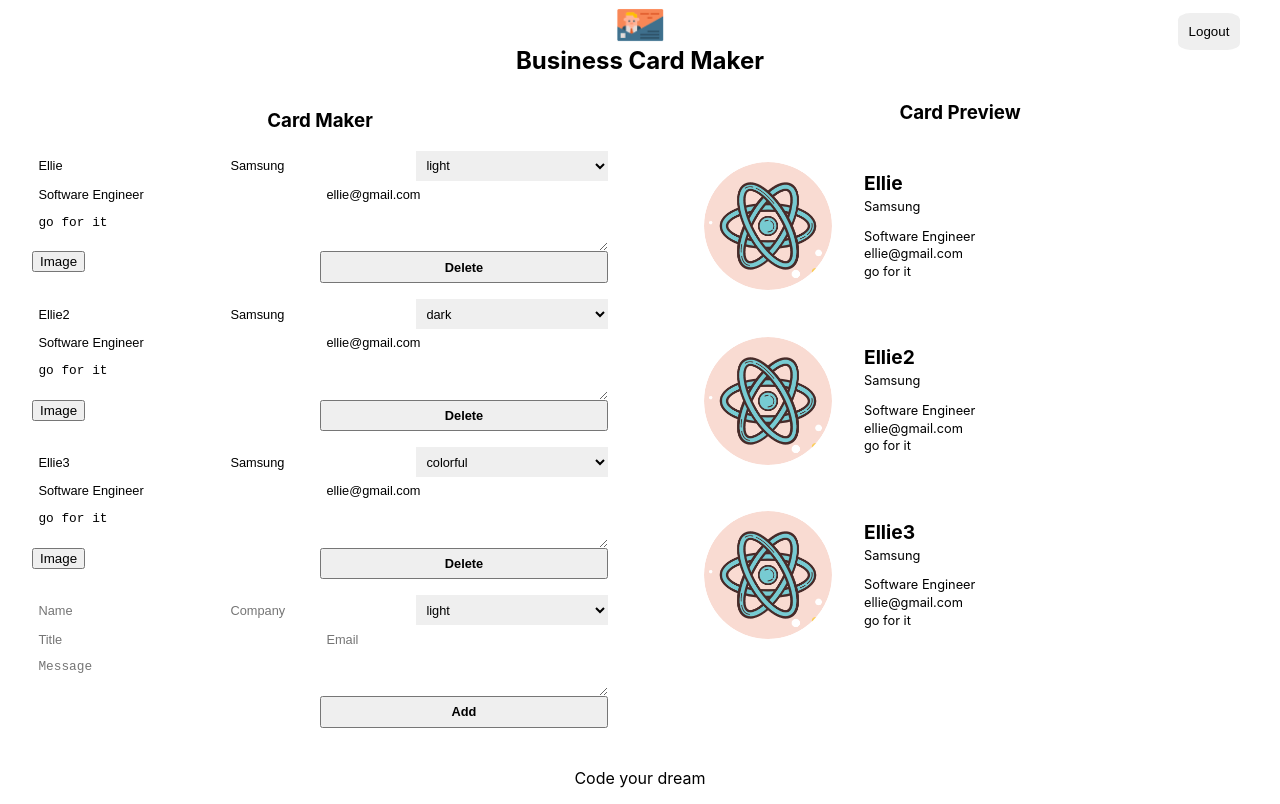
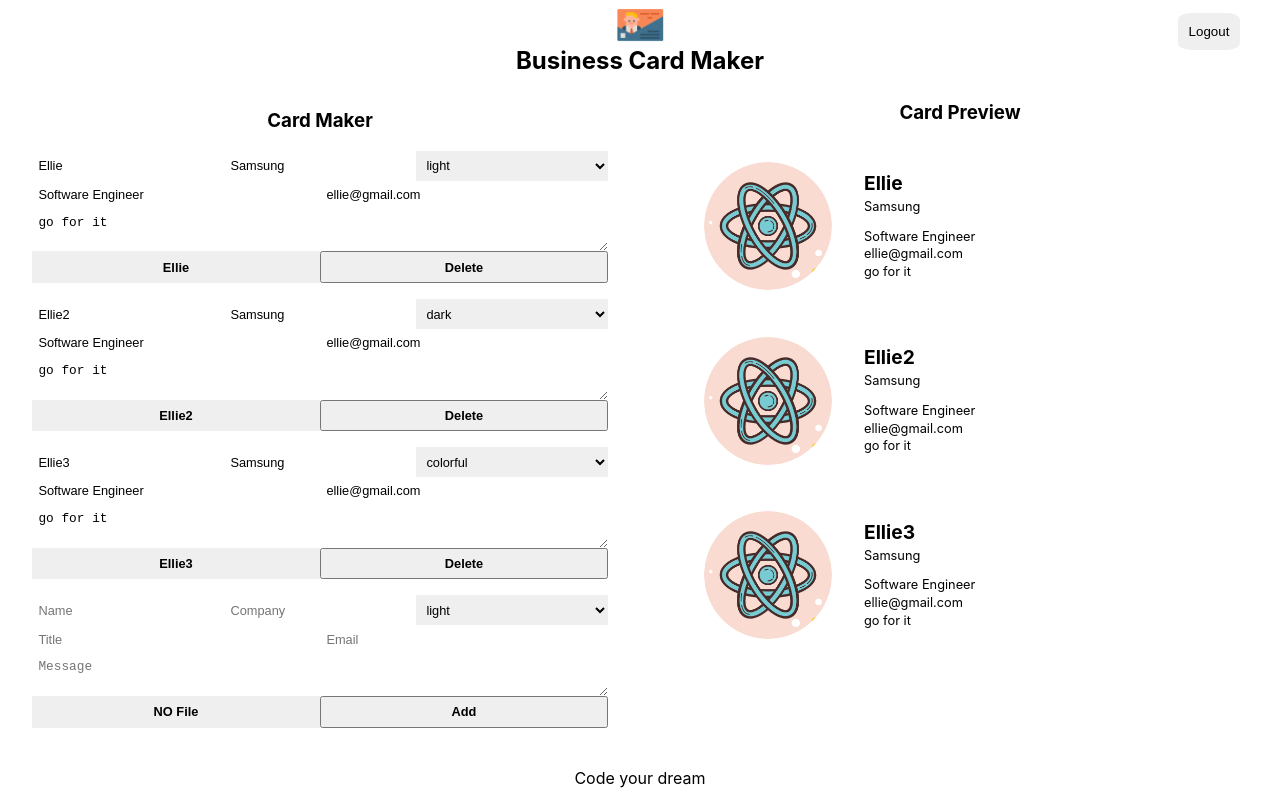
Before and after one commit to wwwkimminja/react_Business-card-maker, a React (Create React App) app: page /maker in a window 1280 px wide. Built offline with nearby package versions, Linux system fonts and the light colour scheme; no server answers; sample sign-in values are in the browser's storage.

Commit message:
handle image uploading

```diff
--- a/src/components/card_add_form/card_add_form.js
+++ b/src/components/card_add_form/card_add_form.js
@@ -1,4 +1,4 @@
-import React, { useRef } from 'react';
+import React, { useRef, useState } from 'react';
 import styles from './card_add_form.module.css';
 import Button from '../button/button';
 
@@ -10,43 +10,81 @@
     const titleRef = useRef();
     const emailRef = useRef();
     const messageRef = useRef();
+    const [file, setFile] = useState({ fileName: null, fileURL: null });
 
-    const onSubmit = (event) => {
+    const onFileChange = file => {
+        console.log(file);
+        setFile({
+            fileName: file.name,
+            fileURL: file.url,
+        });
+    };
+
+    const onSubmit = event => {
         event.preventDefault();
         const card = {
-            id: Date.now(),//uuid
-            name: nameRef.current.value || "",
-            company: companyRef.current.value || "",
+            id: Date.now(), //uuid
+            name: nameRef.current.value || '',
+            company: companyRef.current.value || '',
             theme: themeRef.current.value,
-            title: titleRef.current.value || "",
-            email: emailRef.current.value || "",
-            message: messageRef.current.value || "",
-            fileName: "",
-            fileURL: "",
+            title: titleRef.current.value || '',
+            email: emailRef.current.value || '',
+            message: messageRef.current.value || '',
+            fileName: file.fileName || '',
+            fileURL: file.fileURL || '',
         };
         formRef.current.reset();
+        setFile({ fileName: null, fileURL: null });
         onAdd(card);
-
     };
     return (
         <form ref={formRef} className={styles.form}>
-            <input ref={nameRef} className={styles.input} type="text" name="name" placeholder="Name" />
             <input
-                ref={companyRef} className={styles.input}
+                ref={nameRef}
+                className={styles.input}
+                type="text"
+                name="name"
+                placeholder="Name"
+            />
+            <input
+                ref={companyRef}
+                className={styles.input}
                 type="text"
                 name="company"
                 placeholder="Company"
             />
-            <select ref={themeRef} className={styles.select} name="theme" placeholder="Theme" >
+            <select
+                ref={themeRef}
+                className={styles.select}
+                name="theme"
+                placeholder="Theme"
+            >
                 <option placeholder="light">light</option>
                 <option placeholder="dark">dark</option>
                 <option placeholder="colorful">colorful</option>
             </select>
-            <input ref={titleRef} className={styles.input} type="text" name="title" placeholder="Title" />
-            <input ref={emailRef} className={styles.input} type="text" name="email" placeholder="Email" />
-            <textarea ref={messageRef} className={styles.textarea} name="message" placeholder="Message" />
+            <input
+                ref={titleRef}
+                className={styles.input}
+                type="text"
+                name="title"
+                placeholder="Title"
+            />
+            <input
+                ref={emailRef}
+                className={styles.input}
+                type="text"
+                name="email"
+                placeholder="Email"
+            />
+            <textarea
+                ref={messageRef}
+                className={styles.textarea}
+                name="message"
+                placeholder="Message"
+            />
             <div className={styles.fileInput}>
-                <fileInput />
+                <FileInput name={file.fileName} onFileChange={onFileChange} />
             </div>
             <Button name="Add" onClick={onSubmit} />
         </form>
--- a/src/components/card_edit_form/card_edit_form.js
+++ b/src/components/card_edit_form/card_edit_form.js
@@ -5,10 +5,11 @@
 const CardEditForm = ({ FileInput, card, updateCard, deleteCard }) => {
     const nameRef = useRef();
     const companyRef = useRef();
+    const themeRef = useRef();
     const titleRef = useRef();
     const emailRef = useRef();
     const messageRef = useRef();
-    const themeRef = useRef();
+
     const {
         name,
         company,
@@ -19,10 +20,16 @@
         fileName,
         fileURL,
     } = card;
-    const onSubmit = () => {
-        deleteCard(card);
+
+    const onFileChange = file => {
+        updateCard({
+            ...card,
+            fileName: file.name,
+            fileURL: file.url,
+        });
     };
-    const onChange = (event) => {
+
+    const onChange = event => {
         if (event.currentTarget == null) {
             return;
         }
@@ -31,26 +38,66 @@
             ...card,
             [event.currentTarget.name]: event.currentTarget.value,
         });
-    }
+    };
+
+    const onSubmit = () => {
+        deleteCard(card);
+    };
+
     return (
         <form className={styles.form}>
-            <input ref={nameRef} onChange={onChange} className={styles.input} type="text" name="name" value={name} />
-            <input ref={companyRef} onChange={onChange}
+            <input
+                className={styles.input}
+                type="text"
+                name="name"
+                ref={nameRef}
+                value={name}
+                onChange={onChange}
+            />
+            <input
                 className={styles.input}
                 type="text"
                 name="company"
+                ref={companyRef}
                 value={company}
+                onChange={onChange}
             />
-            <select ref={themeRef} onChange={onChange} className={styles.select} name="theme" value={theme}>
+            <select
+                className={styles.select}
+                name="theme"
+                ref={themeRef}
+                value={theme}
+                onChange={onChange}
+            >
                 <option value="light">light</option>
                 <option value="dark">dark</option>
                 <option value="colorful">colorful</option>
             </select>
-            <input ref={titleRef} onChange={onChange} className={styles.input} type="text" name="title" value={title} />
-            <input ref={emailRef} onChange={onChange} className={styles.input} type="text" name="email" value={email} />
-            <textarea ref={messageRef} onChange={onChange} className={styles.textarea} name="message" value={message} />
+            <input
+                className={styles.input}
+                type="text"
+                name="title"
+                ref={titleRef}
+                value={title}
+                onChange={onChange}
+            />
+            <input
+                className={styles.input}
+                type="text"
+                name="email"
+                ref={emailRef}
+                value={email}
+                onChange={onChange}
+            />
+            <textarea
+                className={styles.textarea}
+                ref={messageRef}
+                name="message"
+                value={message}
+                onChange={onChange}
+            />
             <div className={styles.fileInput}>
-                <FileInput />
+                <FileInput name={name} onFileChange={onFileChange} />
             </div>
             <Button name="Delete" onClick={onSubmit} />
         </form>
--- a/src/components/image_file_input/image_file_input.js
+++ b/src/components/image_file_input/image_file_input.js
@@ -1,5 +1,25 @@
-import React from 'react';
+import React, { useRef } from 'react';
+import styles from './image_file_input.module.css';
 
-const ImageFileInput = ({ imageUploader }) => <button>Image</button>
+const ImageFileInput = ({ imageUploader, name, onFileChange }) => {
+    const inputRef = useRef();
+    const onButtonClick = (event) => {
+        event.preventDefault();
+        inputRef.current.click();
+    }
 
+    const onChange = async event => {
+        const uploaded = await imageUploader.upload(event.target.files[0]);
+        onFileChange({ name: uploaded.original_filename, url: uploaded.url })
+    }
+    return (
+        <div className={styles.container}>
+            <input ref={inputRef} className={styles.input} type="file" name="file" onChange={onChange} />
+            <button className={styles.button} onClick={onButtonClick}>
+                {name || "NO File"}
+            </button>
+        </div>
+    )
+
+};
 export default ImageFileInput;
--- /dev/null
+++ b/src/components/image_file_input/image_file_input.module.css
@@ -0,0 +1,21 @@
+@value makerLightGrey from '../../common/colors.css';
+.container{
+    width: 100%;
+    height: 100%;
+    display: flex;
+}
+.input{
+    display: none;
+}
+.button{
+    width: 100%;
+    background-color: makerLightGrey;
+    font-weight: bold;
+    cursor:pointer;
+    border:0;
+    outline: 0;
+    font-size: 0.8rem;
+}
+.button:hover{
+    opacity:0.8;
+}
--- a/src/service/image_uploader.js
+++ b/src/service/image_uploader.js
@@ -1,9 +1,19 @@
 
 class ImageUploader {
-    async upload(file) {
-        return "file";
+  async upload(file) {
+    const data = new FormData();
+    data.append('file', file);
+    data.append('upload_preset', "iwh8slft");
+    const result = await fetch(
+      'https://api.cloudinary.com/v1_1/wwwkimminja/upload',
+      {
+        method: 'post',
+        body: data,
+      }
+    );
+    return await result.json();
 
-    }
+  }
 }
 
 export default ImageUploader;
```
Also changed, not shown: src/components/image_file_input/image_file_input.css (deleted).
